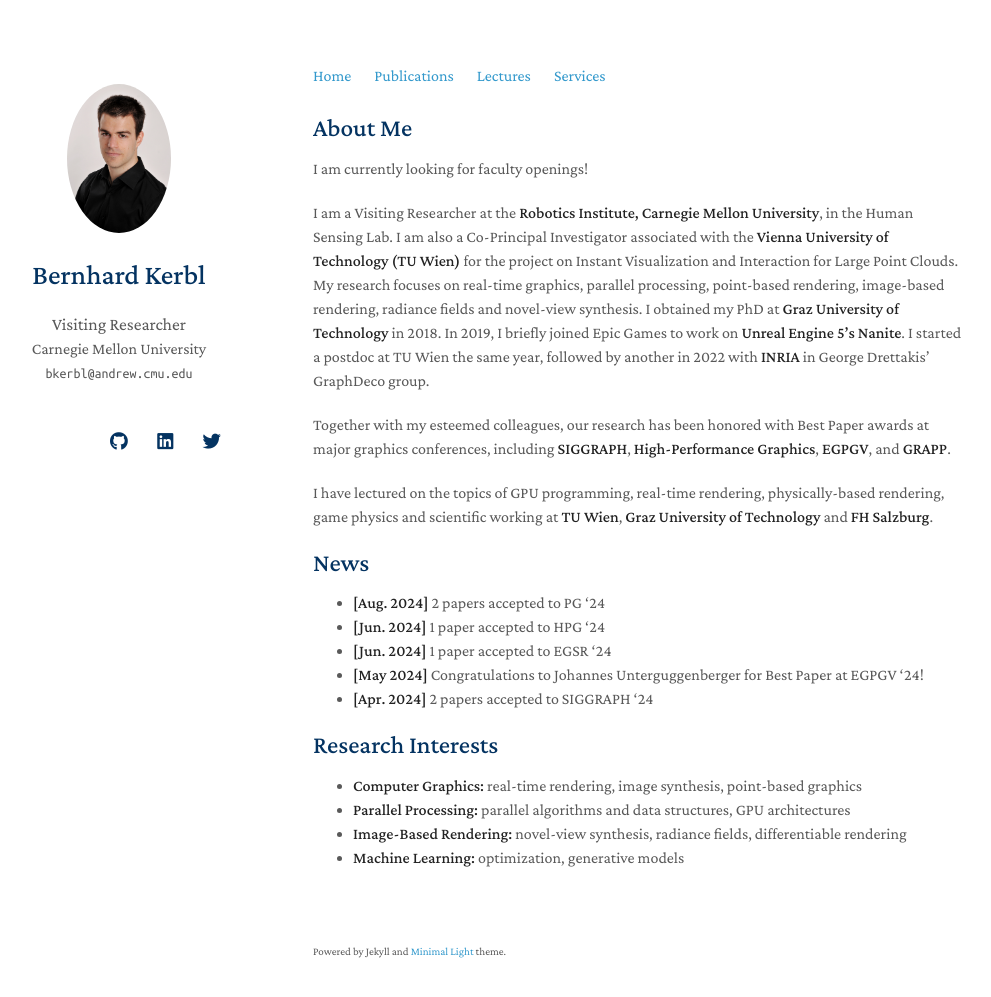
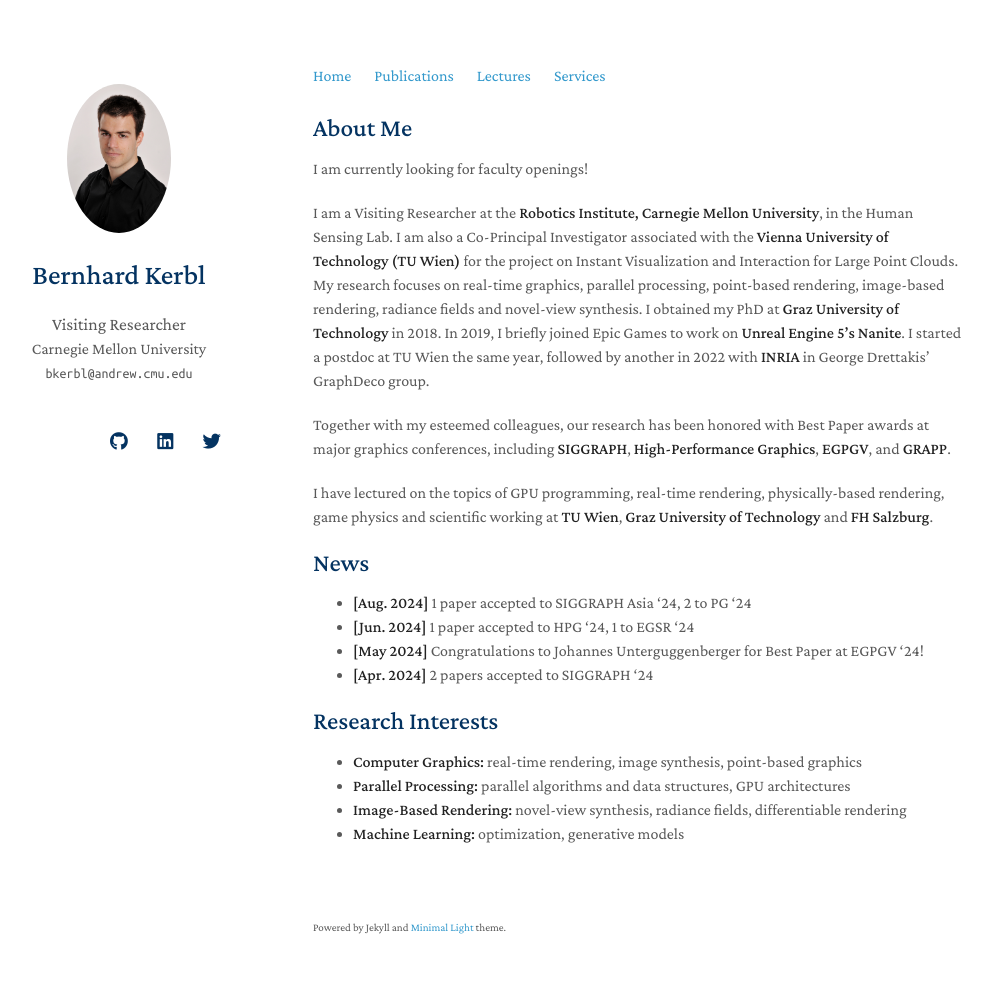
Before and after one commit to Snosixtyboo/snosixtyboo.github.io, a Jekyll site: the page built from index.md, in a window 1280 px wide and 1032 px high. Shown: the top 997 px of the window, without its empty margins (157-1148 px from the left). Built offline with Jekyll 4.4.1, drawn with Linux system fonts in a browser that asks for light colours; nearby versions of some CDN libraries; a style sheet for code colours, icons or effects is not loaded; our own code applies the rules of GitHub Pages for plain Markdown files.

Commit message:
Updated news

```diff
--- a/index.md
+++ b/index.md
@@ -13,9 +13,8 @@ Together with my esteemed colleagues, our research has been honored with Best Pa
 I have lectured on the topics of GPU programming, real-time rendering, physically-based rendering, game physics and scientific working at **TU Wien**, **Graz University of Technology** and **FH Salzburg**.
 
 ## News
-- **[Aug. 2024]** 2 papers accepted to PG '24
-- **[Jun. 2024]** 1 paper accepted to HPG '24
-- **[Jun. 2024]** 1 paper accepted to EGSR '24
+- **[Aug. 2024]** 1 paper accepted to SIGGRAPH Asia '24, 2 to PG '24
+- **[Jun. 2024]** 1 paper accepted to HPG '24, 1 to EGSR '24
 - **[May 2024]** Congratulations to Johannes Unterguggenberger for Best Paper at EGPGV '24!
 - **[Apr. 2024]** 2 papers accepted to SIGGRAPH '24
 
```
